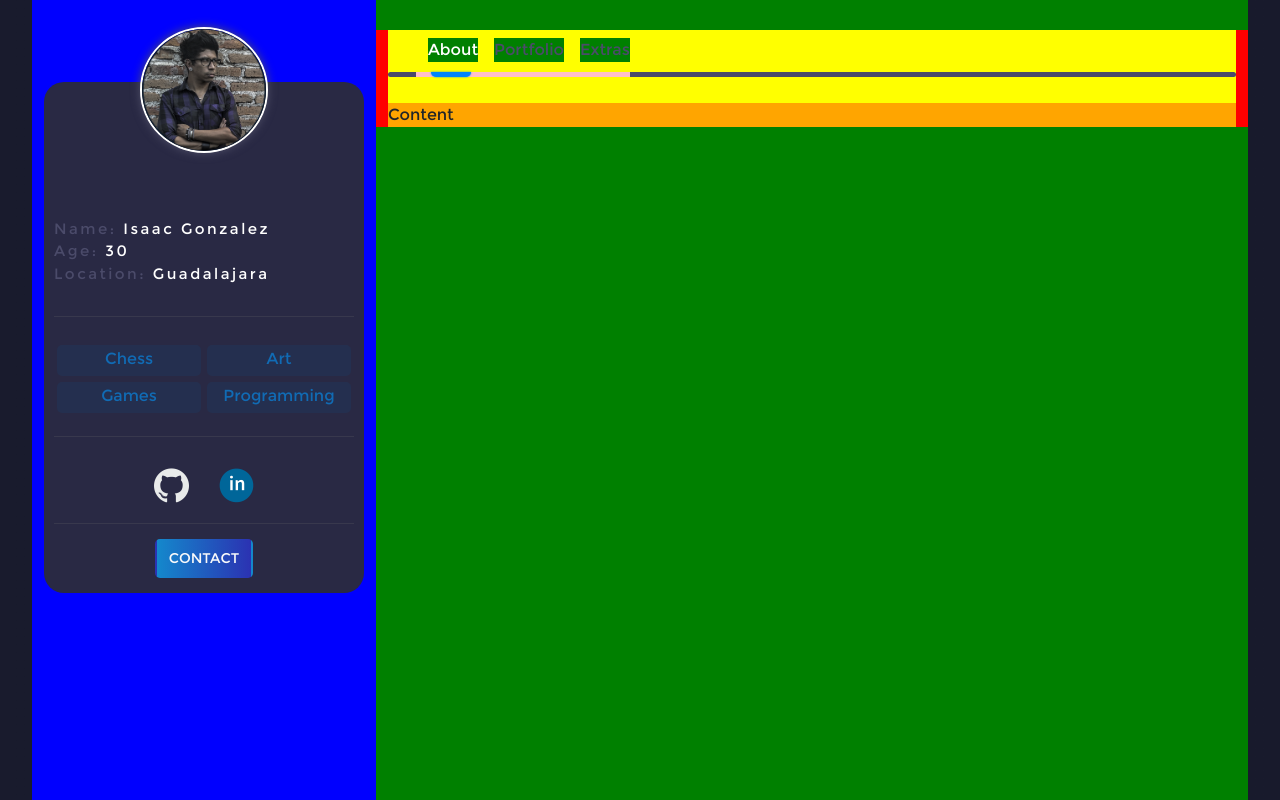
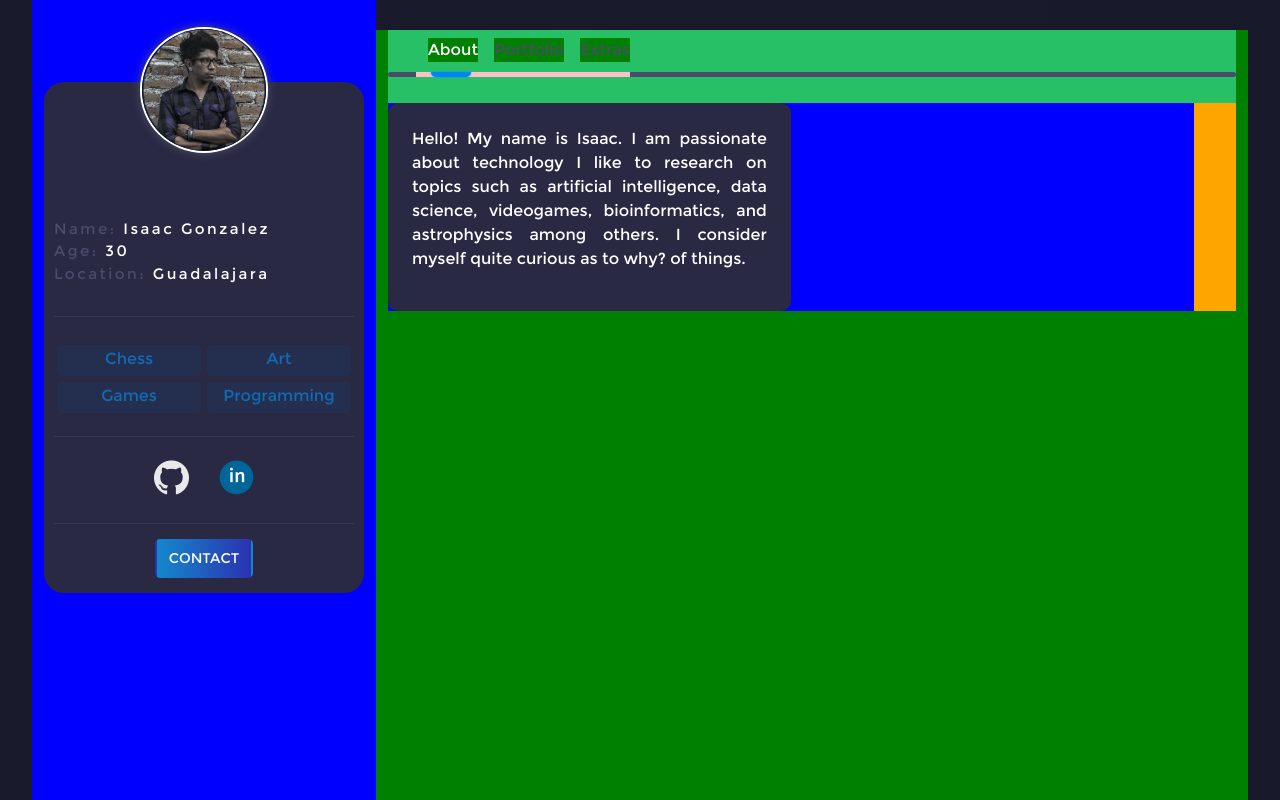
Before and after one commit to isaac-glitchcode/portfolio, a React (Create React App) app: page / in a window 1280 px wide. Built offline with nearby package versions, Linux system fonts and the light colour scheme.

Commit message:
Add: Adding new component and starting with about component

```diff
--- a/src/components/about/about.jsx
+++ b/src/components/about/about.jsx
@@ -3,36 +3,14 @@ import React from'react';
 export default function AboutPage(props){
 
     return(
-        <section className="about">
-            <div className="title-content">
-                <h1 className="title">About</h1>
-            </div>
-            <div className="avatar-content">
-                <div className="img-content">
-                    <img className="avatar" src={props.avatar} alt="avatar"/>
-                </div>
-            </div>
-            <div className="info-content">
-                <div className="info">
-                    <div className="alias">
-                        <h2 className="title-info">ALIAS</h2>
-                        <p className="about-info">Isaac</p>
-                    </div>
-                    <div className="backstory">
-                        <h2 className="title-info">BACKSTORY</h2>
-                        <p className="about-info">Descroption here...</p>
-                    </div>
-                    <div className="attributes">
-                        <h2 className="title-info">ATTRIBUTES</h2>
-                        <div className="att-info">
-                            <div><p className="about-info"><span>logo</span> name</p></div>
-                            <div><p className="about-info"><span>logo</span> name</p></div>
-                            <div><p className="about-info"><span>logo</span> name</p></div>
-                            <div><p className="about-info"><span>logo</span> name</p></div>
-                        </div>
-                        <img className="finger-print"src={props.fp} alt="finger_print"/>
-                    </div>
-                </div>
+        <section className="content-about">
+            <div className="content-text">
+                <p>
+                Hello! My name is Isaac. I am passionate about technology
+                I like to research on topics such as artificial intelligence, data science, videogames, bioinformatics,
+                and astrophysics among others.
+                I consider myself quite curious as to why? of things.
+                </p>
             </div>
         </section>
     )
--- a/src/components/about/css/about.css
+++ b/src/components/about/css/about.css
@@ -1,129 +1,23 @@
-.about{
-    width: 100%;
-    min-height:100vh ;
-    position:absolute;
-    display:grid;
-    grid-template-columns: repeat(2, 1fr);
-    grid-template-rows: 100px;
-    background-image: url('../../main/img/main_menu.jpg');
-    background-repeat: no-repeat;
-    background-size: cover;
+.content-about{
+    background: blue;
+    max-width: 95%;
+    max-height: 100vh;
 }
-.about .title-content{
-    color:#5096c7;
-    grid-column:1 / 3 ;
-    grid-row: 50px;
-    text-align: center;
+.show{
+    display:block
 }
-.about .title{
-    margin:auto;
+.hide{
+    display:none
 }
-.about .avatar-content{
-    text-align: center;
+
+.content-text{
+    width: 50%;
+    padding:1.5em;
+    background-color: #292944;
+    color:#ffffff;
+    border-radius: 10px;
+    text-align: justify;
 }
-.about .avatar-content .img-content{
-    position:absolute;
-    width: 50%;
+.content-text{
 
 }
-.about .avatar-content:after{
-    content:'';
-    width: 25%;
-    height: 52%;
-    margin:auto auto auto 8px;
-    position: absolute;
-    transform:translateY(20%) translateX(-50%);
-
-    animation: crt 0.1s ease-in infinite;
-}
-
-.about .avatar{
-    width: 52%;
-    margin:auto;
-    transform:translateY(20%);
-    border-left: 15px solid rgb(119, 37, 37);
-    border-top: 1px solid rgb(119, 37, 37);
-    border-bottom: 1px solid rgb(119, 37, 37);
-    border-bottom-left-radius: 12px;
-
-
-}
-.about .info-content{
-
-}
-.about .title-info{
-    color:rgb(184, 20, 20);
-    text-shadow: 0 0 5px rgb(168, 37, 37);
-    font-size: 18px;
-
-}
-.about .info{
-    width: 80%;
-    padding:12px 0px 0 12px;
-    transform:translateY(20%);
-    background-color: rgba(0, 0, 0, .4);
-    border-left: 15px solid rgb(119, 37, 37);
-    border-top: 1px solid rgb(119, 37, 37);
-    border-bottom: 1px solid rgb(119, 37, 37);
-    border-bottom-left-radius: 12px;
-
-}
-.about .about-info{
-    color:#5096c7;
-
-}
-.about .att-info{
-    display:flex;
-    flex-direction: column;
-    align-content: stretch;
-    justify-content: space-around;
-
-}
-.about .finger-print{
-    width: 60px;
-    height: auto;
-    position:absolute;
-    transform:translate(380%, -150%);
-}
-.about p{
-    font-size: 18px;
-}
-
-@keyframes crt{
-    0%{
-        background: repeating-linear-gradient(
-        rgba(73, 4, 4, 0.5),
-        transparent,
-        rgba(73, 4, 4, 0.5)
-        1.2% );
-    }
-    25%{
-        background: repeating-linear-gradient(
-        transparent,
-        rgba(73, 4, 4, 0.5),
-        transparent
-        1.2% );
-    }
-    50%{
-        background: repeating-linear-gradient(
-        rgba(73, 4, 4, 0.5),
-        transparent,
-        rgba(73, 4, 4, 0.5)
-        1.2% );
-    }
-    /* 80%{
-        background: repeating-linear-gradient(
-        transparent,
-        transparent,
-        transparent
-        1% );
-    } */
-    100%{
-        background: repeating-linear-gradient(
-        transparent,
-        rgba(73, 4, 4, 0.5),
-        transparent
-        1.2% );
-    }
-
-}
--- a/src/components/main/css/information.css
+++ b/src/components/main/css/information.css
@@ -1,5 +1,10 @@
 /*Navbar*/
-.content-info{background: yellow;}
+.content-info{
+    background: yellow;}
+.content-info .navbar{
+    background: rgb(40, 192, 103);
+
+}
 .content-info ul{
     display:flex;
     flex-direction: row;
@@ -63,6 +68,24 @@
 .content{
     background: orange;
 }
+
+/*Responsive*/
+@media (max-width: 768px) {
+    .content-info .navbar{
+        display:felx;
+        justify-content: center;
+        align-items: center;
+    }
+  }
+@media (max-width: 320px) {
+    .content-info .navbar{
+        display:felx;
+        justify-content: center;
+        align-items: center;
+        padding:0 1.25rem 0 0
+    }
+
+  }
 
 /* .option-bar:before{
     content:'';
--- a/src/components/main/css/main.css
+++ b/src/components/main/css/main.css
@@ -15,10 +15,11 @@
 .information{
   background: green;
   grid-column: 2 / 9;
+  margin-top: 1.875em;
 }
 .preview-content{
-  background: red;
-  margin-top: 1.875em;
+  /* background: red;
+  margin-top: 1.875em; */
 }
 @media (max-width: 768px) {
   .profile{
--- a/src/components/main/css/profile.css
+++ b/src/components/main/css/profile.css
@@ -24,14 +24,11 @@
     width: 8rem;
     background-color: #1e2431;
     border: 2px solid #ffffff;
-    /* border: 8px solid #141518; */
     border-radius: 50%;
     box-shadow: 0px 0px 10px #505069;
-
 }
 .content-data{
     margin-bottom: 20px ;
-
 }
 .content-data p{
     font-family: 'mont';
@@ -49,8 +46,8 @@
 .profile-content hr {
     margin:0;
     color:#656668;
+
 }
-
 .content-interesting{
     display: grid;
     grid-template-columns: repeat(2, 1fr);
@@ -58,7 +55,6 @@
     justify-content:space-between;
     text-align: center;
     margin: 15px 0 20px 0;
-
 }
 .content-interesting p{
     background-color: rgba(32, 54, 90,.5);
@@ -71,6 +67,7 @@
     display:flex;
     justify-content: center;
     align-items: center;
+    transform: translateY(-.5em)
 }
 .social>img{
     width:35px;
@@ -94,28 +91,48 @@
     color:rgb(248, 249, 250);
     padding:7px 12px;
     transition:all 0.4s linear;
-
 }
 .content-contact>button:hover{
-
     border: 2px solid gray;
     transition:all 0.4s linear;
+}
 
-    /* box-shadow: inset 1px 1px 2px #999; */
-}
 @media (max-width: 768px) {
     .profile-content{
       width: 100%;
       height: 100vh;
 
     }
+    /* .content-data{
+        margin-bottom: 0px ;
+    }
+    .content-interesting{
+        margin: 0;
+        transform: translateY(-2.5em);
+    }
+    .content-social-media{
+        margin:0;
+        padding:0;
+        transform: translateY(-5em);
+
+    }
+    .social>img{
+        width:55px;
+        margin:0 1.25rem;
+    }
+    .hr-social{
+        transform: translateY(-5em)
+    }
+    .content-contact{
+        transform: translateY(-10em)
+
+    } */
   }
 @media (max-width: 320px) {
     .content-interesting{
         display:flex;
         flex-direction: column;
-        /* justify-content: center;
-        align-items: center; */
+        padding: 0;
     }
   }
 
--- a/src/components/main/information.jsx
+++ b/src/components/main/information.jsx
@@ -1,4 +1,5 @@
 import React from 'react';
+import About from '../about/about';
 // import {Link} from 'react-router-dom';
 
 export default function Preview(props){
@@ -57,7 +58,18 @@ export default function Preview(props){
                 </div>
                 <div className="option-bar"></div>
             </div>
-            <div className="content">Content</div>
+            <div className="content">
+                {
+
+                    props.turn===1?
+                        <div className="show"><About /></div>
+                    :
+                        <div className="hide"><About /></div>
+
+
+                }
+
+            </div>
 
         </section>
         // <section className="preview">
--- a/src/components/main/profile.jsx
+++ b/src/components/main/profile.jsx
@@ -35,7 +35,7 @@ export default function Menu(props){
                 <span className="social git"><img src={props.git} alt="github"/></span>
                 <span className="social link"><img src={props.linkedin} alt="linkedin"/></span>
             </div>
-            <hr/>
+            <hr className="hr-social"/>
             <div className="content-contact">
                 <button>CONTACT</button>
             </div>
```
Also changed, not shown: 1 other file (tests, documents, lock files or other folders).
